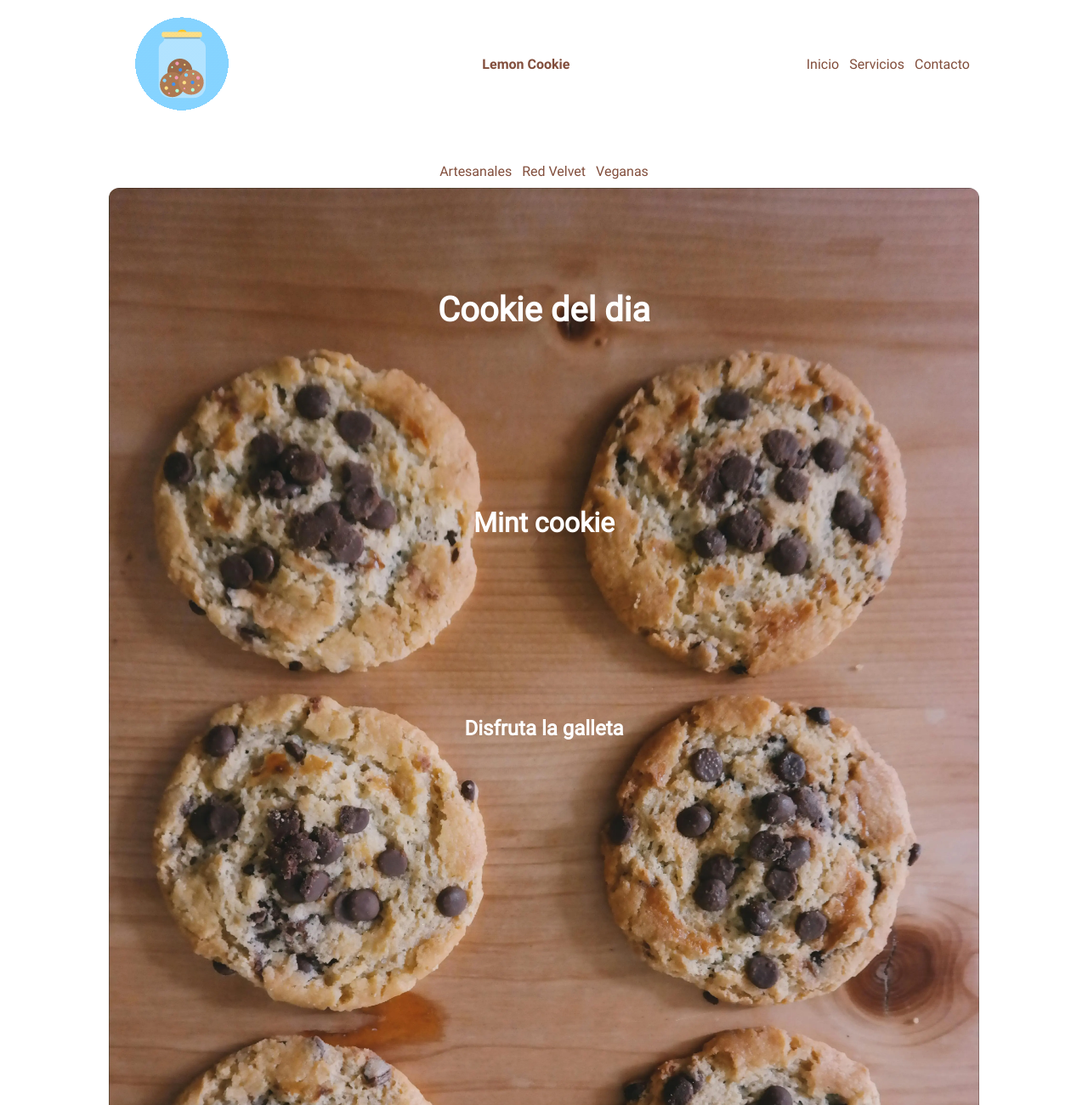
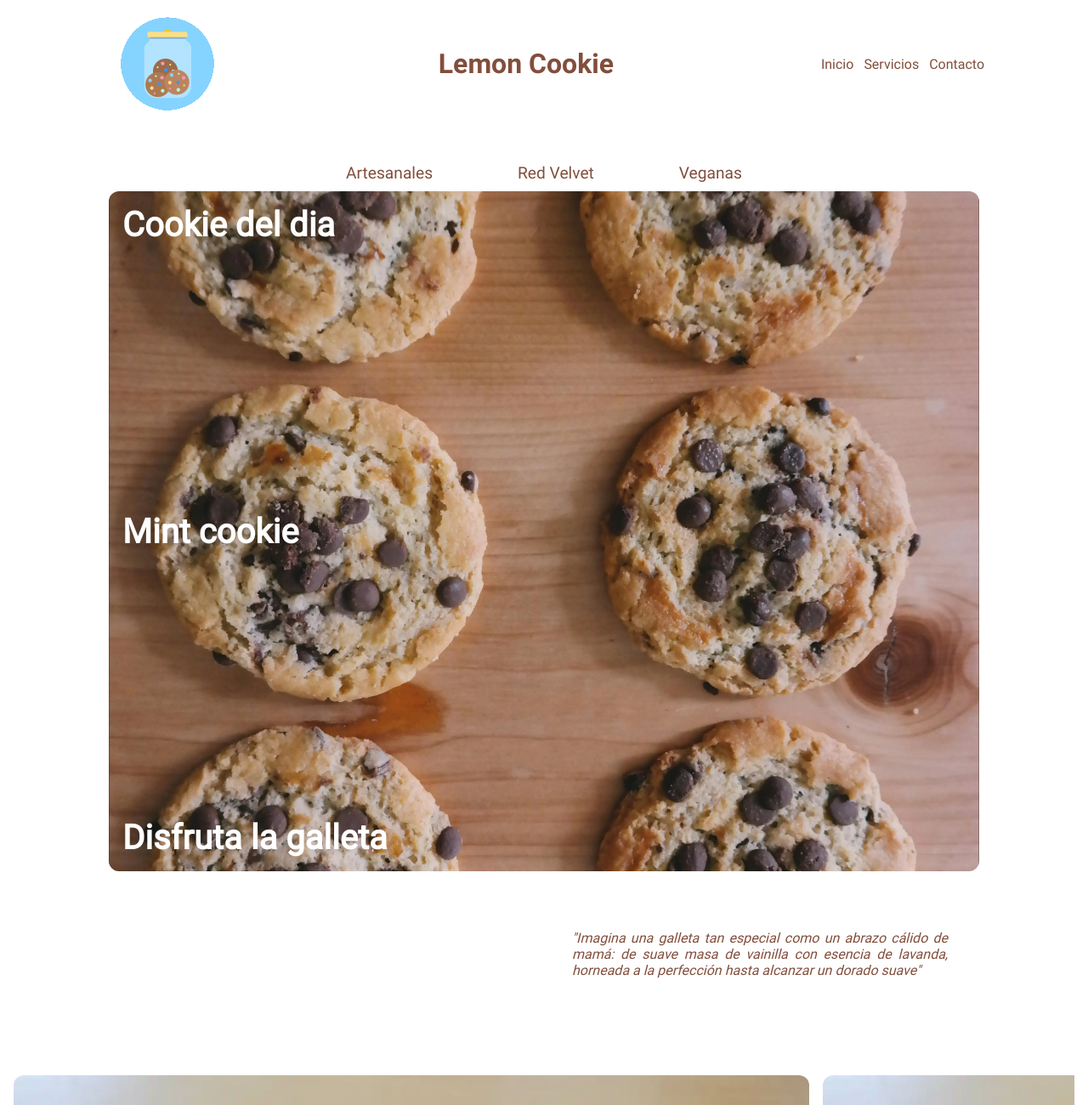
Before and after one commit to joskr3/lemon-cookie, a plain HTML site: page index.html in a window 1280 px wide. Shown: the top 1300 px of the page at 85% size. Drawn offline with Linux system fonts and the light colour scheme; grey boxes are pictures that could not be loaded.

Commit message:
recorte y alineamiento de hero, contenido acomodado

```diff
--- a/styles.css
+++ b/styles.css
@@ -46,6 +46,7 @@ header {
     p {
       font-family: "Roboto-Bold", sans-serif;
       color: #824e3c;
+      font-size: xx-large;
     }
 
     img {
@@ -76,21 +77,25 @@ header {
   display: flex;
   justify-content: center;
   position: relative;
+  height: 100vh;
 
   picture {
     img {
       border-radius: 12px;
       width: 80vw;
+      height: 100%;
+      object-fit: cover;
     }
   }
 
   .hero-content {
+    width: 80vw;
     color: white;
-    text-align: center;
+    /* text-align:left; */
     position: absolute;
     display: flex;
-    height: 50%;
-    justify-content: space-around;
+    height: 100%;
+    justify-content: space-between;
     flex-direction: column;
     padding: 1rem;
 
@@ -100,11 +105,11 @@ header {
     }
 
     h3 {
-      font-size: 2em;
+      font-size: 2.5em;
     }
 
     h5 {
-      font-size: 1.5em;
+      font-size: 2.5em;
     }
   }
 }
@@ -122,13 +127,14 @@ header {
   backdrop-filter: blur(16px) saturate(180%);
   -webkit-backdrop-filter: blur(16px) saturate(180%);
   background-color: rgba(255, 255, 255, 0.35);
+  font-size: larger;
 
   ul {
     display: flex;
     flex-basis: 100%;
     justify-content: space-around;
     flex-wrap: wrap;
-    gap: 12px;
+    gap: 100px;
     padding: 10px;
     align-items: center;
 
@@ -145,16 +151,18 @@ header {
 
 .contenido {
   grid-area: contenido;
-  display: flex;
-  flex-direction: column;
+  /* display: flex;
+  flex-direction: column; */
+  display: grid;
+  grid-template-columns: repeat(2, 1fr);
   margin: 2rem auto;
   max-height: fit-content;
-  max-width: 100%;
+  max-width: 80%;
   border-radius: 12px;
   padding: 0.25rem;
 
   video {
-    max-width: 100%;
+    max-width: 60%;
     padding-right: 0.5rem;
     padding-left: 0.5rem;
     margin: 12px auto;
```
